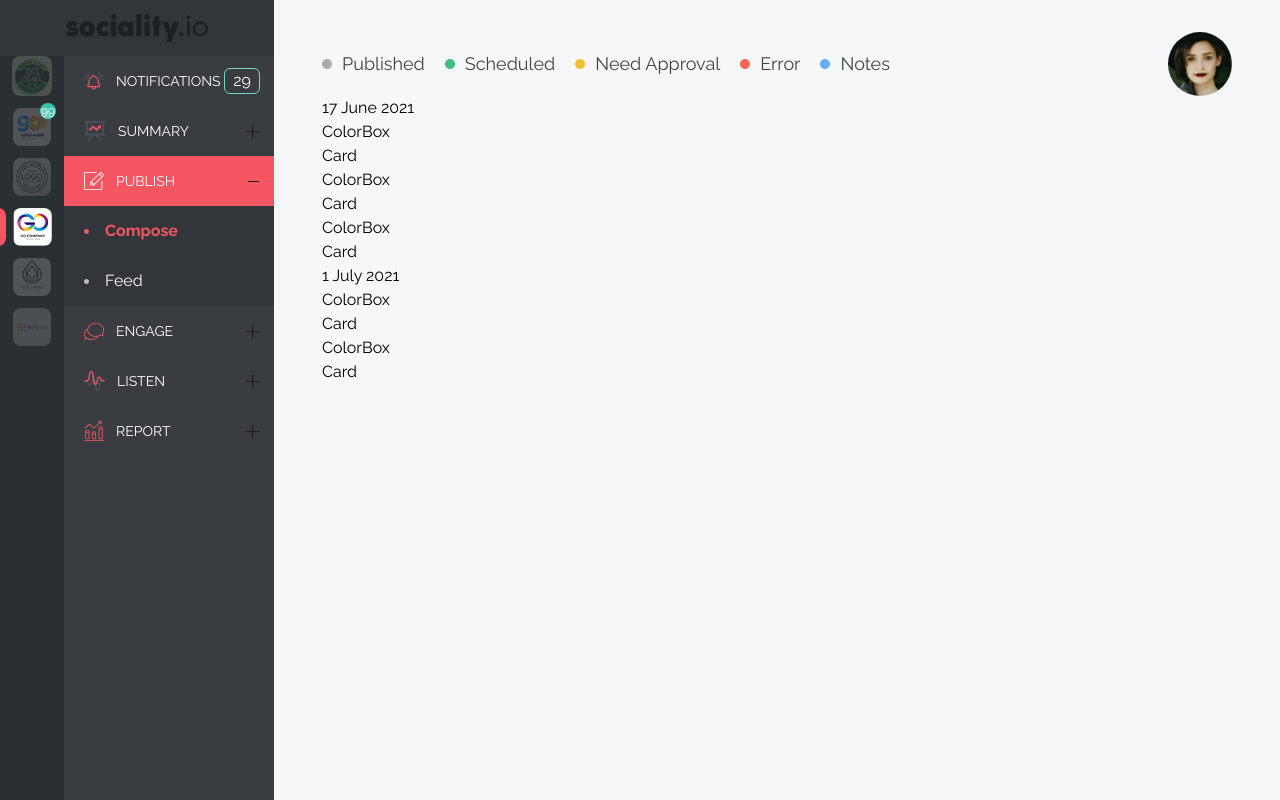
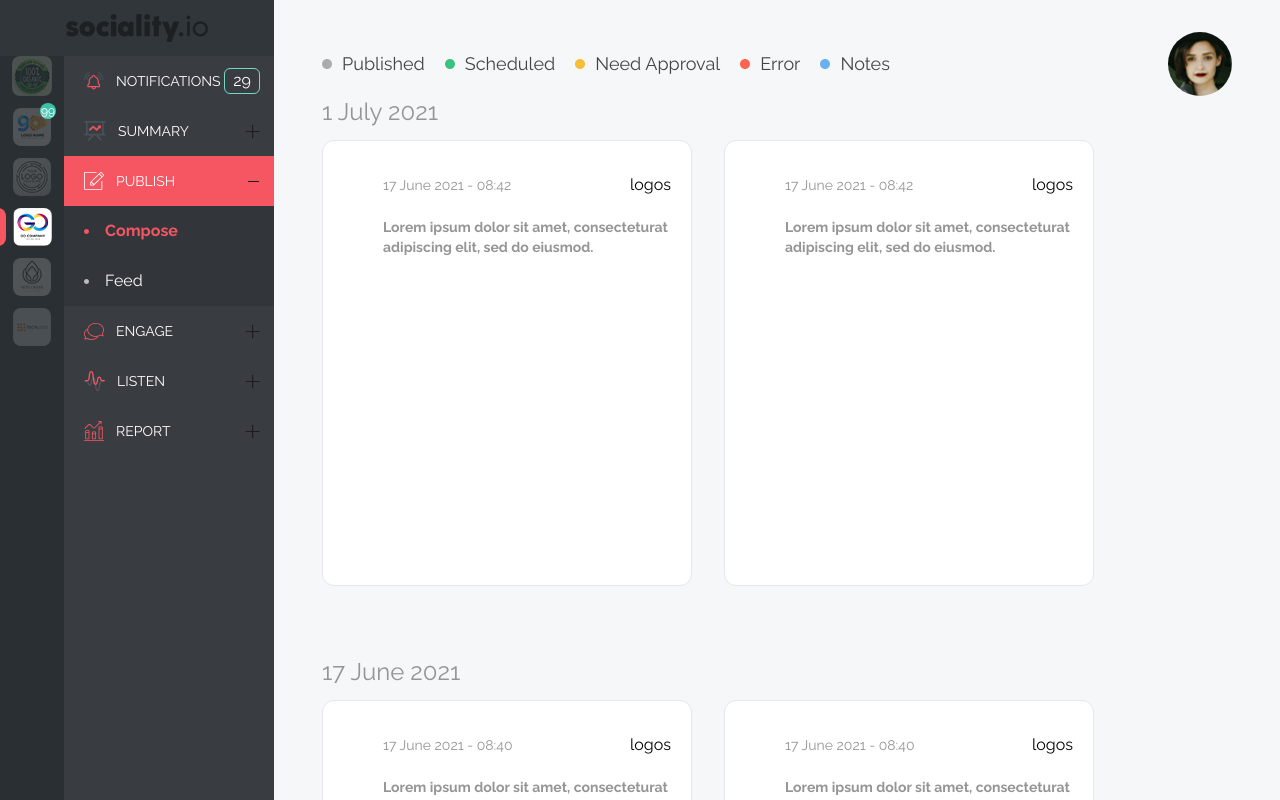
Before and after one commit to burakndmr/project-s, a React (Create React App) app: page / in a window 1280 px wide. Shown: the top 800 px of the page. Built offline with nearby package versions, Linux system fonts and the light colour scheme.

Commit message:
Added status colors to cards

```diff
--- a/src/App.js
+++ b/src/App.js
@@ -267,7 +267,7 @@ function App() {
           </div>
         </div>
         <div>
-          {DataArray.map((item, i) => (
+          {DataArray.reverse().map((item, i) => (
             <ContentContainer key={i} data={item} />
           ))}
         </div>
--- a/src/components/MainSection/Card/Card.jsx
+++ b/src/components/MainSection/Card/Card.jsx
@@ -1,14 +1,69 @@
-import React from "react";
+// MOMENT
+import moment from "moment/moment";
+import "moment/locale/en-gb";
 
 // COMPONENTS
 import ColorBox from "./ColorBox";
 
 const Card = (props) => {
-  console.log("PROPS CARD", props.data);
+  const { message } = props.data.entry;
+
+  const coloredMessage = message.split(" ").map((word) => {
+    if (word.includes("http://") || word.includes("https://")) {
+      return (
+        <a className="text-[#71BCF0]" href={word}>
+          {word}
+        </a>
+      );
+    }
+    return word + " ";
+  });
+
+  const statusArray = [
+    {
+      id: 0,
+      color: "Need-Approval",
+      status: "Need Approval",
+    },
+    {
+      id: 1,
+      color: "Scheduled",
+      status: "Scheduled",
+    },
+    {
+      id: 2,
+      color: "Publishing",
+      status: "Publishing",
+    },
+    {
+      id: 3,
+      color: "Published",
+      status: "Published",
+    },
+    {
+      id: 4,
+      color: "Error",
+      status: "Error",
+    },
+  ];
+
   return (
-    <div>
-      <ColorBox />
-      Card
+    <div className="w-[370px] h-[446px] bg-white border border-[#E5E6EE] rounded-xl overflow-hidden flex items-start justify-start">
+      <ColorBox
+        status={props.data.status}
+        cardLogo={props.data.account.channel}
+        statusArray={statusArray}
+      />
+      <div className="px-5 py-8 flex-1 h-full">
+        <div className="flex items-center justify-between mb-5">
+          <h3 className="text-[#959595] text-sm ">
+            {moment(props.data.created_at).locale("en-gb").format("LL")} -{" "}
+            {moment(props.data.created_at).locale("en-gb").format("LT")}
+          </h3>
+          <div>logos</div>
+        </div>
+        <p className="font-bold text-[#959595] text-sm">{coloredMessage}</p>
+      </div>
     </div>
   );
 };
--- a/src/components/MainSection/Card/ColorBox.jsx
+++ b/src/components/MainSection/Card/ColorBox.jsx
@@ -1,9 +1,16 @@
-import React from 'react'
+import React from "react";
 
 const ColorBox = (props) => {
-  return (
-    <div>ColorBox</div>
-  )
-}
+  const { statusArray, status, cardLogo } = props;
 
-export default ColorBox
+  console.log("CardLogo", cardLogo);
+
+  return statusArray.map((stat, i) =>
+    stat.id === status ? (
+      <div key={i} className={`w-10 h-full bg-${stat.color}`}></div>
+    ) : null
+  );
+  // ></div> ) : null)
+};
+
+export default ColorBox;
--- a/src/components/MainSection/OneDayContent/ContentContainer.jsx
+++ b/src/components/MainSection/OneDayContent/ContentContainer.jsx
@@ -1,6 +1,5 @@
 // MOMENT
 import moment from "moment/moment";
-import "moment/locale/tr";
 import "moment/locale/en-gb";
 
 // COMPONENT
@@ -10,11 +9,15 @@ const ContentContainer = (props) => {
   console.log("PROPSCONTAİNER", props.data.posts);
 
   return (
-    <div>
-      <h1>{moment(props.data?.date).locale("en-gb").format("LL")}</h1>
-      {props.data.posts.map((post, i) => (
-        <Card key={i} data={post} />
-      ))}
+    <div className="mb-[70px] ">
+      <h1 className="text-2xl mb-3 text-[#959595]">
+        {moment(props.data?.date).locale("en-gb").format("LL")}
+      </h1>
+      <div className="flex flex-wrap gap-8">
+        {props.data.posts.map((post, i) => (
+          <Card key={i} data={post} />
+        ))}
+      </div>
     </div>
   );
 };
--- a/tailwind.config.js
+++ b/tailwind.config.js
@@ -5,7 +5,7 @@ module.exports = {
     extend: {},
     colors: {
       "Light-Gray": "#F5F7F8",
-      Publishing: "#3AC183",
+      Scheduled: "#3AC183",
       Published: "#ACACAC",
       "Need-Approval": "#F7BF38",
       Error: "#FB6450",
```
